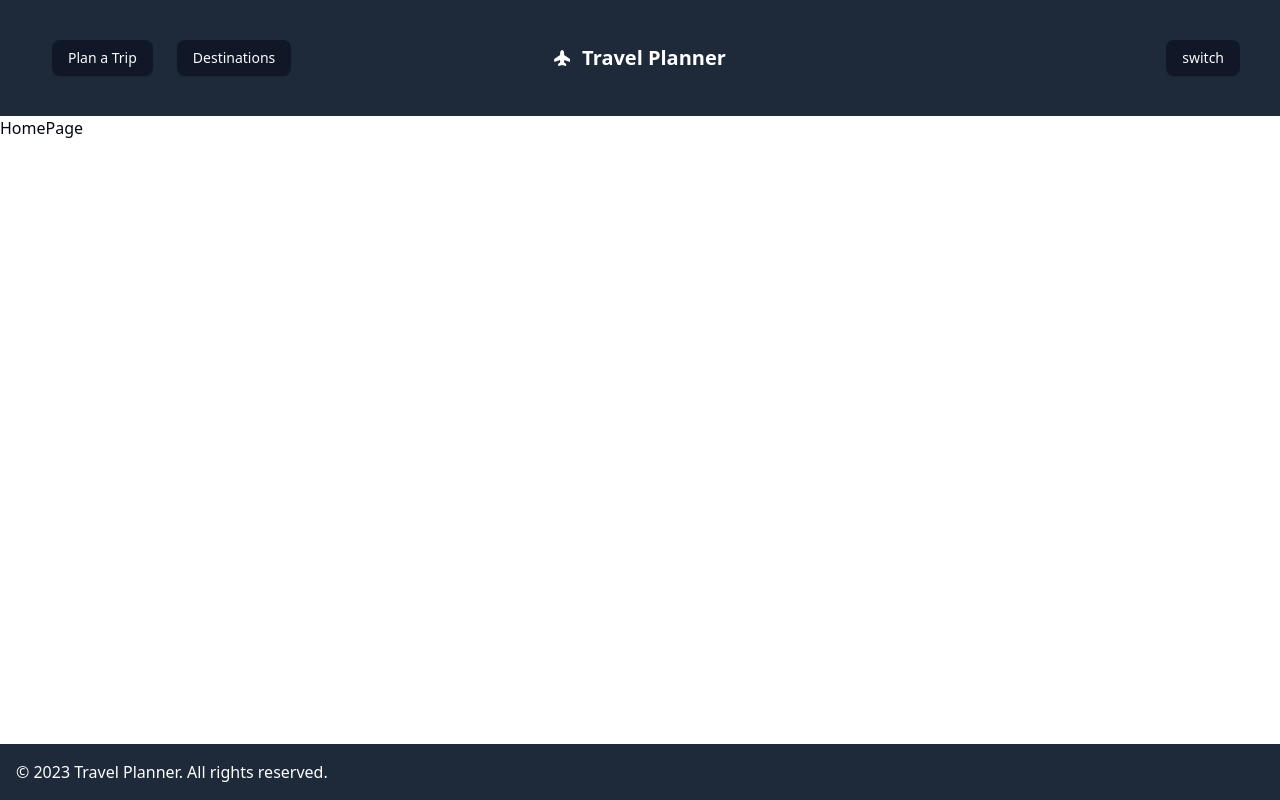
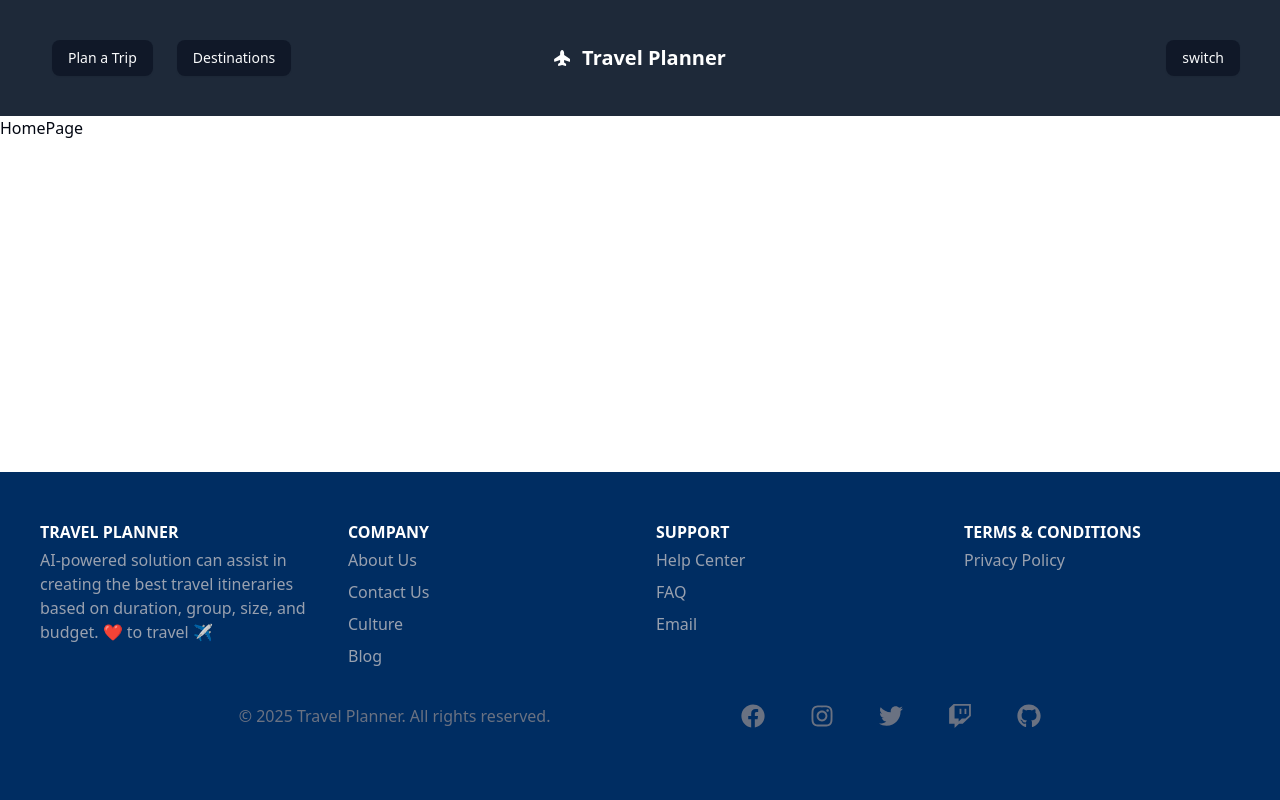
Before and after one commit to AI-TravelPlanner/TravelPlaner_Frontend, a React (Vite) app: page / in a window 1280 px wide. Built offline with nearby package versions, Linux system fonts and the light colour scheme.

Commit message:
Added footer/ NF-7-Work-on-the-Footer

```diff
--- a/src/layout/Footer.jsx
+++ b/src/layout/Footer.jsx
@@ -1,9 +1,118 @@
-import React from 'react';
+import React from "react";
+import { FaFacebook, FaGithub, FaInstagram, FaTwitter, FaTwitch } from "react-icons/fa";
 
-const Footer = () => {
+
+{/* Footer Content*/}
+
+const sections = [
+  {
+    title: "Travel Planner",
+    items: [{
+      name: "AI-powered solution can assist in creating the best travel itineraries based on duration, group, size, and budget. ❤️ to travel ✈️"
+    }]
+  },
+  {
+    title: "Company",
+    items: [
+      { name: "About Us", link: "/about"},
+      { name: "Contact Us", link: "/contact"},
+      { name: "Culture", link: "/culture"},
+      { name: "Blog", link: "/blog"}
+    ]
+  },
+  {
+    title: "Support",
+    items: [
+      { name: "Help Center", link: "/help" },
+      { name: "FAQ", link: "/faq" },
+      { name: "Email", link: "mailto:support@travelplanner.com" }
+    ]
+  },
+  {
+    title: "Terms & Conditions",
+    items: [{ name: "Privacy Policy", link: "/privacy" }]
+  }
+
+];
+
+{/* Social Icons */}
+
+const socialIcons = [
+  {
+    name: 'Facebook',
+    icon: FaFacebook,
+    link: 'https://facebook.com/'
+  },
+  {
+    name: 'Instagram',
+    icon: FaInstagram,
+    link: 'https://instagram.com/'
+  },
+  {
+    name: 'Twitter',
+    icon: FaTwitter,
+    link: 'https://twitter.com/'
+  },
+  {
+    name: 'Twitch',
+    icon: FaTwitch,
+    link: 'https://twitch.com/'
+  },
+  {
+    name: 'Github',
+    icon: FaGithub,
+    link: 'https://Github.com/'
+  }
+
+ ];
+
+ const Footer = () => {
   return (
-    <footer className="bg-gray-800 text-white p-4 mt-auto">
-      <p>&copy; 2023 Travel Planner. All rights reserved.</p>
+    <footer className="w-full bg-[#002D62] text-white p-10 text-base">
+      {/* Maping Sections */}
+      <div className="max-w-[1240px] mx-auto grid grid-cols-2 md:grid-cols-4 gap-8">
+        {sections.map((section, index) => (
+          <div key={index}>
+            <h6 className="font-bold uppercase pt-2">{section.title}</h6>
+            <ul>
+            {section.items.map((item, i) => (
+                <li key={i} className="py-1 text-gray-400">
+                  {item.link ? (
+                    <a
+                    href={item.link}
+                    target="_blank" rel="noopener noreferrer"
+                    className="hover:text-white cursor-pointer">
+                    {item.name}
+                    </a>
+                  ) : (
+                    <span className="text-gray-400">{item.name}</span>
+                  )}
+                </li>
+              ))}
+            </ul>
+          </div>
+        ))}
+      </div>
+
+      {/* Social Icons & Rights */}
+      <div className="flex flex-col max-w-[1240px] px-2 py-4 mx-auto justify-evenly sm:flex-row text-center text-gray-500">
+
+        <p className="py-4">&copy; 2025 Travel Planner. All rights reserved.</p>
+
+        <div className="flex justify-between sm:w-[300px] pt-4 text-2xl">
+          {socialIcons.map((x, index) => (
+            <a
+            key={index}
+            href={x.link}
+            target="_blank" rel="noopener noreferrer"
+            className="hover:text-white">
+            <x.icon className="cursor-pointer" />
+            </a>
+          ))}
+        </div>
+
+      </div>
+
     </footer>
   );
 };
```
